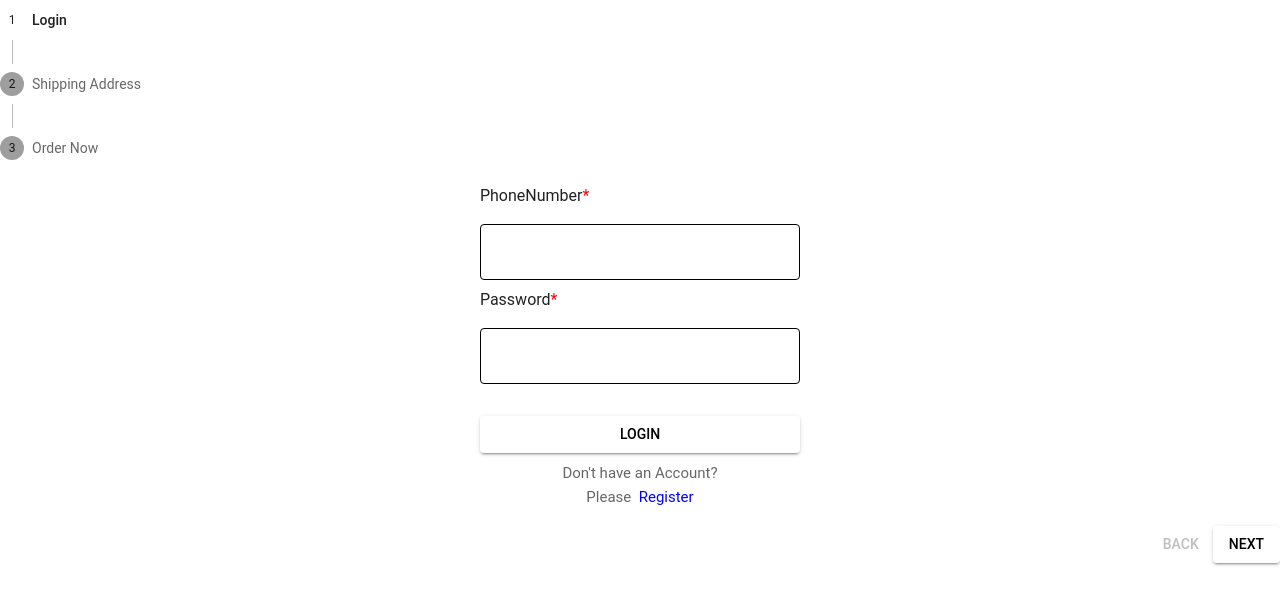
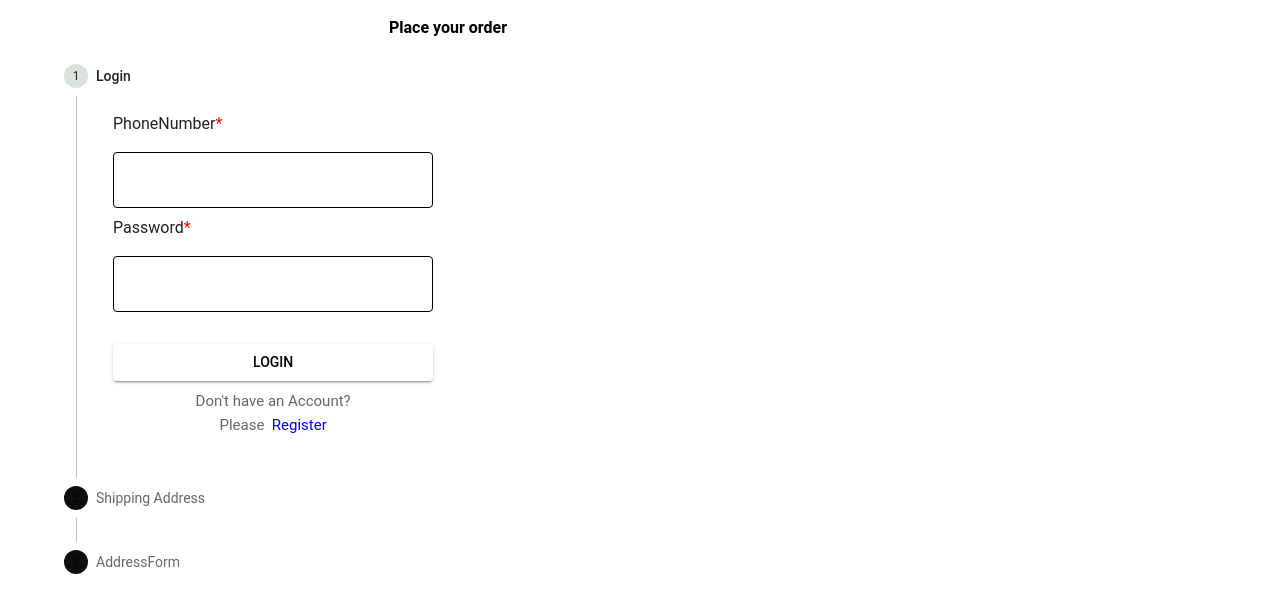
Before and after one commit to TamtreePvtLtd/TAMTREE_VANA_UserPortal, a React app: page /verticalstepper in a window 1280 px wide. Shown: the top 612 px of the page. Built offline with nearby package versions, Linux system fonts and the light colour scheme; no server answers; the HTML template or start-up script is replaced by a standard one.

Commit message:
check out  page ui design

```diff
--- a/src/checkout/AddressForm.tsx
+++ b/src/checkout/AddressForm.tsx
@@ -3,6 +3,11 @@ import { Box, Button, Typography } from "@mui/material";
 import Divider from "@mui/material/Divider";
 
 function AddressForm() {
+   const handleOrderNowClick = () => {
+     checkOrderNowValidation();
+  };
+  const checkOrderNowValidation = async () => {
+  }
   return (
     <Box>
       <Box
@@ -74,8 +79,13 @@ function AddressForm() {
           </span>
         </Typography>
       </Box>
-      <Box sx={{ bottom: 20, width: "100%" }}>
-        <Button variant="contained" size="small" fullWidth>
+      <Box sx={{ bottom: 20, width: "100%", p: 1 }}>
+        <Button
+          variant="contained"
+
+          fullWidth
+          onClick={handleOrderNowClick}
+        >
           Order Now
         </Button>
       </Box>
--- a/src/checkout/ShippingAddress.tsx
+++ b/src/checkout/ShippingAddress.tsx
@@ -15,8 +15,11 @@ interface FormData {
   pincode: string;
   district: string;
 }
+interface ShippingAddressProps {
+  handleNext: () => void;
+}
 
-function ShippingAddress() {
+function ShippingAddress({ handleNext }: ShippingAddressProps) {
   const {
     register,
     handleSubmit,
@@ -31,7 +34,9 @@ function ShippingAddress() {
       district: data.district,
     };
     console.log(formData);
+     handleNext();
   };
+
 
   return (
     <Box mt={1}>
--- a/src/checkout/VerticalStepper.tsx
+++ b/src/checkout/VerticalStepper.tsx
@@ -1,13 +1,29 @@
-import React, { useState } from "react";
-import { Stepper, Step, StepLabel, Button, Typography, Box } from "@mui/material";
+import * as React from "react";
+import Box from "@mui/material/Box";
+import Stepper from "@mui/material/Stepper";
+import Step from "@mui/material/Step";
+import StepLabel from "@mui/material/StepLabel";
+import StepContent from "@mui/material/StepContent";
+import Button from "@mui/material/Button";
+import ArrowBackIcon from "@mui/icons-material/ArrowBack";
+import Typography from "@mui/material/Typography";
 import Login from "../common/Login";
+import Signup from "../common/Signup";
+import AddressForm from "./AddressForm";
 import ShippingAddress from "./ShippingAddress";
-import AddressForm from "./AddressForm";
-import Signup from "../common/Signup";
+import {
+  Container,
+  Grid,
+  IconButton,
+  ThemeProvider,
+  useTheme,
+} from "@mui/material";
 
 const VerticalStepper = () => {
-  const [activeStep, setActiveStep] = useState(0);
-  const [renderRegister, setRenderRegister] = useState(false);
+  const [renderRegister, setRenderRegister] = React.useState(false);
+  const [activeStep, setActiveStep] = React.useState(0);
+  const theme = useTheme();
+  const secondaryColor = theme.palette.secondary.main;
 
   const handleNext = () => {
     setActiveStep((prevActiveStep) => prevActiveStep + 1);
@@ -17,10 +33,14 @@ const VerticalStepper = () => {
     setActiveStep((prevActiveStep) => prevActiveStep - 1);
   };
 
+  const handleReset = () => {
+    setActiveStep(0);
+  };
+
   const steps = [
     renderRegister ? "Register" : "Login",
     "Shipping Address",
-    "Order Now",
+    "AddressForm",
   ];
 
   const getStepContent = (stepIndex: number) => {
@@ -44,7 +64,8 @@ const VerticalStepper = () => {
           />
         );
       case 1:
-        return <ShippingAddress />;
+        return <ShippingAddress handleNext={handleNext} />;
+
       case 2:
         return <AddressForm />;
       default:
@@ -53,35 +74,68 @@ const VerticalStepper = () => {
   };
 
   return (
-    <div>
+    <ThemeProvider theme={theme}>
+      <Container>
+        <Grid container>
+          <Grid
+            item
+            container
+            xs={12}
+            md={8}
+            textAlign={"center"}
+            my={1}
+            display={"flex"}
+            alignItems={"center"}
+          >
+            <Grid item xs={1}>
+              <IconButton
+                sx={{
+                  paddingLeft: 0,
+                }}
+                // onClick={handleArrowBackClick}
+              >
+                <ArrowBackIcon color="primary" />
+              </IconButton>
+            </Grid>
+            <Grid item xs={10}>
+              <Typography fontWeight={600} fontSize={"medium"} color={"black"}>
+                Place your order
+              </Typography>
+            </Grid>
+          </Grid>
+          <Grid item xs={12} md={8}>
             <Stepper activeStep={activeStep} orientation="vertical">
               {steps.map((label, index) => (
                 <Step key={label}>
-            <StepLabel>{label}</StepLabel>
+                  <StepLabel
+                    StepIconProps={{
+                      style: {
+                        color:
+                          index === activeStep ? "#dae3dc" : secondaryColor,
+                      },
+                    }}
+                  >
+                    {label}
+                  </StepLabel>
+                  <StepContent>
+                    <Box sx={{ display: "flex", justifyContent: "flex-start" }}>
+                      {getStepContent(activeStep)}
+                    </Box>
+                    {activeStep == 2 && (
+                      <Box sx={{p:2}}>
+                        <Button variant="contained"  size="small">
+                          GO Back
+                        </Button>
+                      </Box>
+                    )}
+                  </StepContent>
                 </Step>
               ))}
             </Stepper>
-      <div>
-        {activeStep === steps.length ? (
-          <div>
-            <Typography>All steps completed</Typography>
-          </div>
-        ) : (
-          <div>
-            <div>{getStepContent(activeStep)}</div>
-            <Box sx={{ display: "flex", justifyContent: "flex-end" }}>
-              <Button disabled={activeStep === 0} onClick={handleBack}>
-                Back
-              </Button>
-              <Button variant="contained" color="primary" onClick={handleNext}>
-                {activeStep === steps.length - 1 ? "Finish" : "Next"}
-              </Button>
-            </Box>
-          </div>
-        )}
-      </div>
-    </div>
+          </Grid>
+        </Grid>
+      </Container>
+    </ThemeProvider>
   );
 };
-
 export default VerticalStepper;
--- a/src/routes/path.ts
+++ b/src/routes/path.ts
@@ -8,5 +8,6 @@ export enum paths {
   LOGIN = "login",
   SIGNUP = "signup",
   PRODUCTDETAIL = "/detail/:productId",
-  VERTICALSTEPPER = "/verticalstepper"
+  VERTICALSTEPPER = "/verticalstepper",
+  ADDRESSFROM="/AddressForm"
 }
```
Lines whose indentation alone changed are shown as unchanged.
